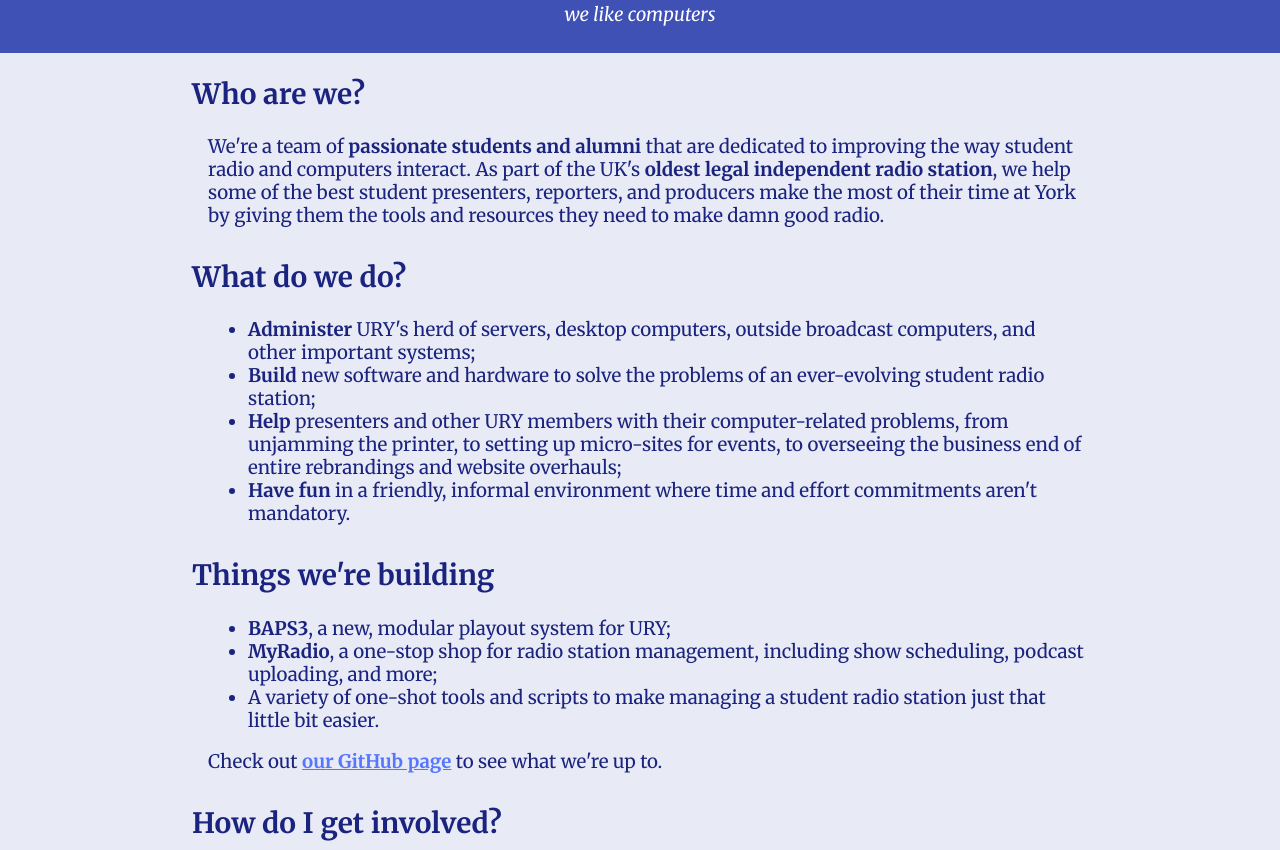
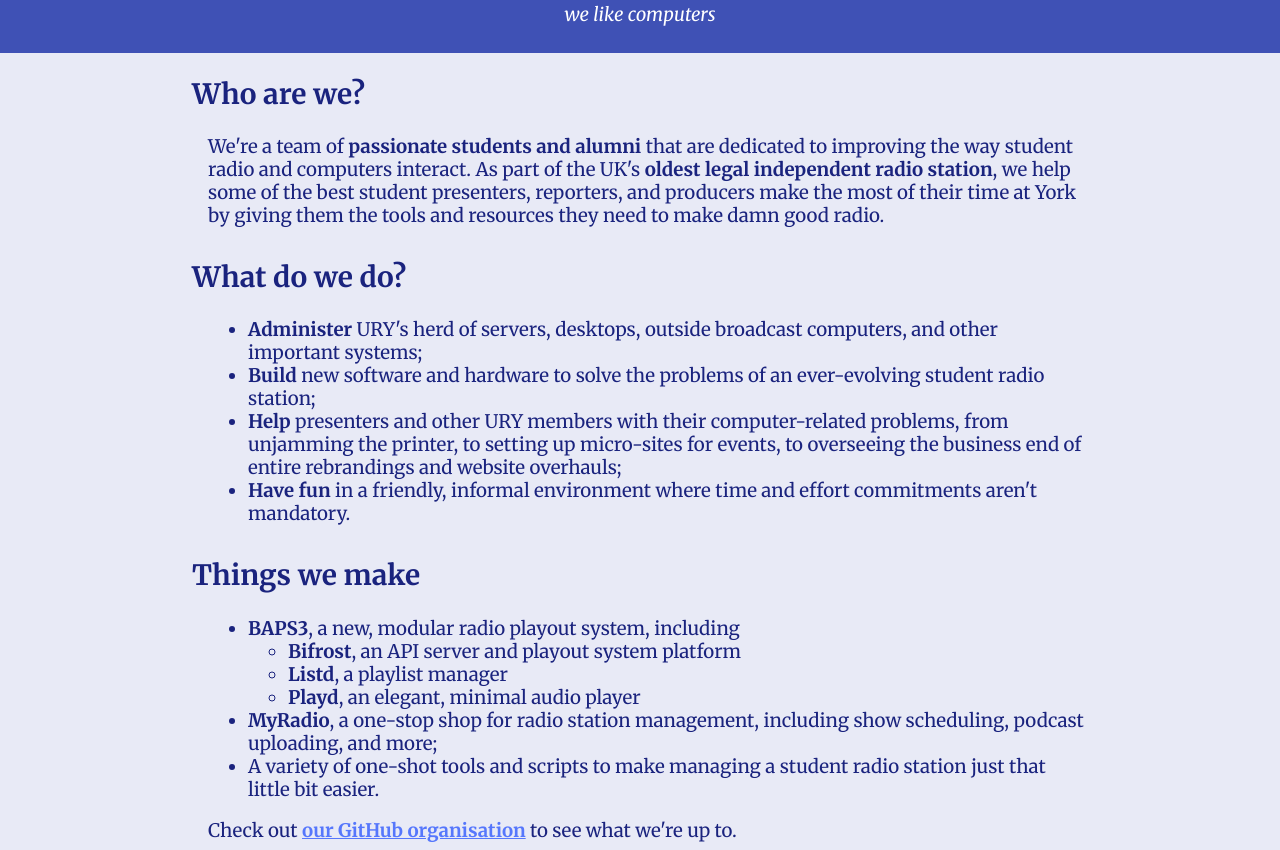
Before and after one commit to UniversityRadioYork/universityradioyork.github.io, a plain HTML site: page index.html in a window 1280 px wide. Shown: the part 102-952 px from the top of the page. Drawn offline with Linux system fonts and the light colour scheme.

Commit message:
Small tweaks

```diff
--- a/index.html
+++ b/index.html
@@ -32,8 +32,8 @@
       <ul>
         <li>
 
-          <strong>Administer</strong> URY's herd of servers, desktop
-          computers, outside broadcast computers, and other important systems;
+          <strong>Administer</strong> URY's herd of servers, desktops,
+          outside broadcast computers, and other important systems;
 
         </li>
 
@@ -63,12 +63,19 @@
     </section>
 
     <section>
-      <h2>Things we're building</h2>
+      <h2>Things we make</h2>
 
       <ul>
         <li>
 
-          <strong>BAPS3</strong>, a new, modular playout system for URY;
+          <strong>BAPS3</strong>, a new, modular radio playout system, including
+          <ul>
+
+            <li><strong>Bifrost</strong>, an API server and playout system platform</li>
+            <li><strong>Listd</strong>, a playlist manager</li>
+            <li><strong>Playd</strong>, an elegant, minimal audio player</li>
+
+          </ul>
 
         </li>
         <li>
@@ -87,7 +94,7 @@
       <p>
 
         Check out <strong><a href="https://github.com/UniversityRadioYork">our
-            GitHub page</a></strong> to see what we're up to.
+            GitHub organisation</a></strong> to see what we're up to.
 
       </p>
     </section>
```
